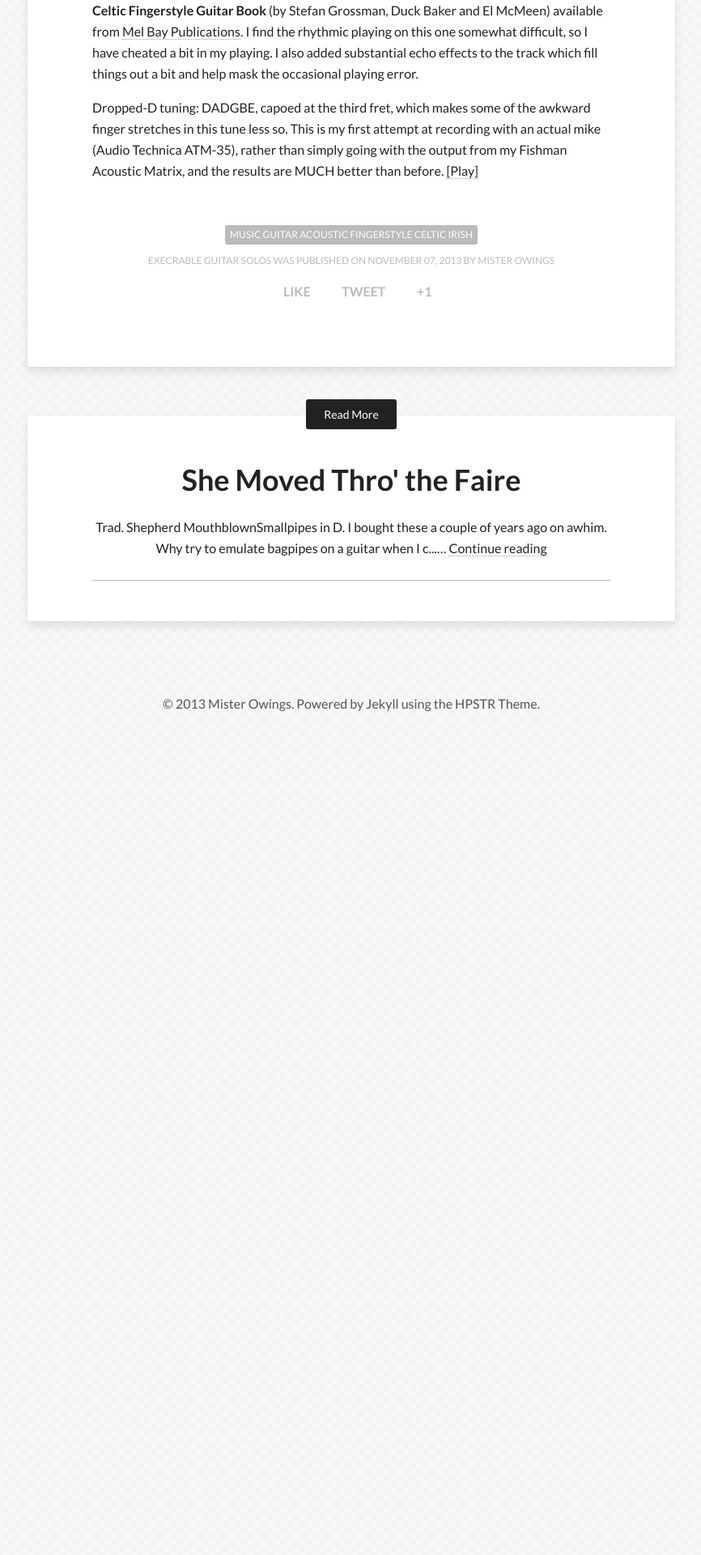
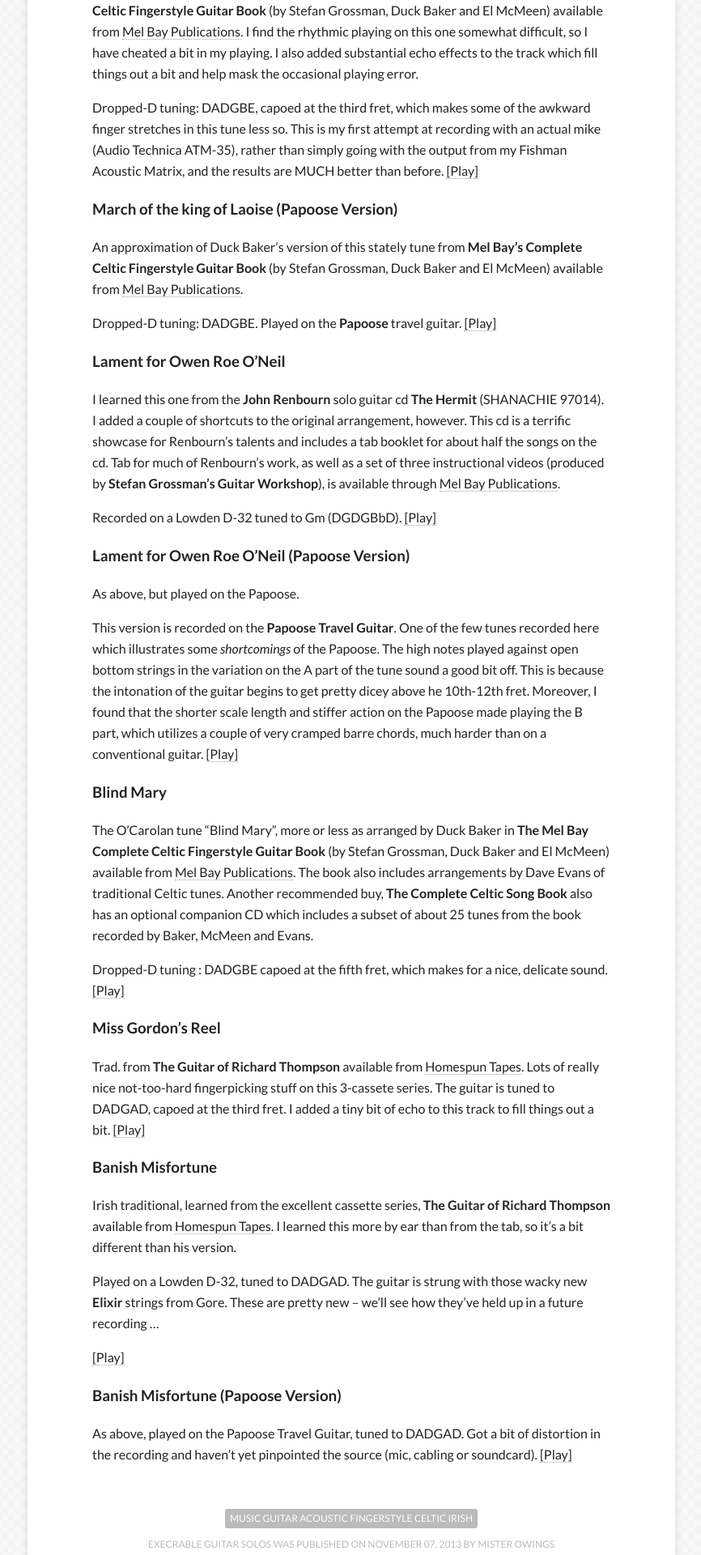
Before and after one commit to mowings/swampgas, a Jekyll site: the page built from _posts/2013-11-07-exg.md, in a window 1280 px wide. Shown: the part 1475-3395 px from the top of the page at 81% size, without its empty margins (206-1072 px from the left). Built offline with Jekyll 4.4.1, drawn with Linux system fonts in a browser that asks for light colours; nearby versions of some CDN libraries; before the commit the page ends 2385 px from its top, so only the background shows below that.

Commit message:
config changes, more exg, nav fix

```diff
--- a/_config.yml
+++ b/_config.yml
@@ -2,7 +2,7 @@
 description:      Odium cum dignitate
 disqus_shortname:
 #Your site's domain goes here. Leave localhost server or blank when working locally.
-url:              http://www.swampgas.com
+# url: http://www.swampgas.com
 # url: http://127.0.0.1:4000
 # Owner/author information
 owner:
--- a/_includes/navigation.html
+++ b/_includes/navigation.html
@@ -1,7 +1,7 @@
 <nav id="dl-menu" class="dl-menuwrapper" role="navigation" itemscope itemtype="http://schema.org/SiteNavigationElement">
 	<button class="dl-trigger" style="display: none;">Open Menu</button>
 	<ul class="dl-menu dl-menuopen">
-		<li><a href="{{ site.url }}">Home</a></li>
+		<li><a href="/">Home</a></li>
 		<li>
 			<a href="#">About</a>
 			<ul class="dl-submenu">
--- a/_posts/2013-11-07-exg.md
+++ b/_posts/2013-11-07-exg.md
@@ -78,3 +78,77 @@
 ATM-35), rather than simply going with the output from my Fishman
 Acoustic Matrix, and the results are MUCH better than before. <a
  href="/media/audio/laoise.mp3">[Play]</a>
+
+### March of the king of Laoise (Papoose Version)
+An approximation of Duck Baker's version of this stately tune from <b>Mel
+Bay's Complete Celtic Fingerstyle Guitar Book</b> (by Stefan Grossman,
+Duck Baker and El McMeen) available from <a
+ href="http://www.melbay.com"> Mel Bay Publications</a>.
+
+Dropped-D tuning: DADGBE. Played on the <b>Papoose</b>
+travel guitar. <a href="/media/audio/lao_p.mp3">[Play]</a>
+
+### Lament for Owen Roe O'Neil
+I learned this one from the <b>John
+Renbourn</b> solo guitar cd <b>The Hermit</b> (SHANACHIE 97014). I
+added a couple of shortcuts to the original arrangement, however. This
+cd is a terrific showcase for Renbourn's talents and includes a tab
+booklet for about half the songs on the cd. Tab for much of Renbourn's
+work, as well as a set of three instructional videos (produced by <b>Stefan
+Grossman's Guitar Workshop</b>), is available through <a
+ href="http://www.melbay.com">Mel Bay Publications</a>.
+
+Recorded on a Lowden D-32 tuned to Gm (DGDGBbD). <a href="/media/audio/owen.mp3">[Play]</a>
+
+### Lament for Owen Roe O'Neil (Papoose Version)
+As above, but played on the Papoose.
+
+This version is recorded on the <b>Papoose Travel Guitar</b>.
+One of the few tunes recorded here which illustrates some <i>shortcomings</i>
+of the Papoose. The high notes played against open bottom strings in
+the variation on the A part of the tune sound a good bit off. This is
+because the intonation of the guitar begins to get pretty dicey above
+he 10th-12th fret. Moreover, I found that the shorter scale length and
+stiffer action on the Papoose made playing the B part, which utilizes a
+couple of very cramped barre chords, much harder than on a conventional
+guitar. <a href="/media/audio/owen_p.mp3">[Play]</a>
+
+### Blind Mary
+The O'Carolan tune "Blind Mary", more or less as arranged by Duck Baker in <b>The Mel Bay
+Complete Celtic Fingerstyle Guitar Book</b> (by Stefan Grossman, Duck
+Baker and El McMeen) available from <a href="http://www.melbay.com">
+Mel Bay Publications</a>. The book also includes arrangements by Dave
+Evans of traditional Celtic tunes. Another recommended buy, <b>The
+Complete Celtic Song Book</b> also has an optional companion CD which
+includes a subset of about 25 tunes from the book recorded by Baker,
+McMeen and Evans.
+
+Dropped-D tuning : DADGBE capoed at the fifth fret, which
+makes for a nice, delicate sound. <a href="/media/audio/bmary.mp3">[Play]</a>
+
+### Miss Gordon's Reel
+Trad. from <b>The Guitar of
+Richard Thompson</b> available from <a
+ href="http://www.homespuntapes.com"> Homespun Tapes</a>. Lots of
+really nice not-too-hard fingerpicking stuff on this 3-cassete series.
+The guitar is tuned to DADGAD, capoed at the third fret. I added a tiny
+bit of echo to this track to fill things out a bit. <a href="/media/audio/gordon.mp3">[Play]</a>
+
+### Banish Misfortune
+Irish traditional, learned from
+the excellent cassette series, <b>The Guitar of Richard Thompson</b>
+available from <a href="http://www.homespuntapes.com"> Homespun Tapes</a>.
+I learned this more by ear than from the tab, so it's a bit different
+than his version.
+
+Played on a Lowden D-32, tuned to DADGAD. The guitar is
+strung with those wacky new <b>Elixir</b> strings from Gore. These are
+pretty new -- we'll see how they've held up in a future recording ...
+
+<a href="/media/audio/bmf.mp3">[Play]</a>
+
+### Banish Misfortune (Papoose Version)
+
+As above, played on the Papoose Travel Guitar, tuned to
+DADGAD. Got a bit of distortion in the recording and haven't yet
+pinpointed the source (mic, cabling or soundcard). <a href="/media/audio/bmf_p.mp3">[Play]</a>
```
